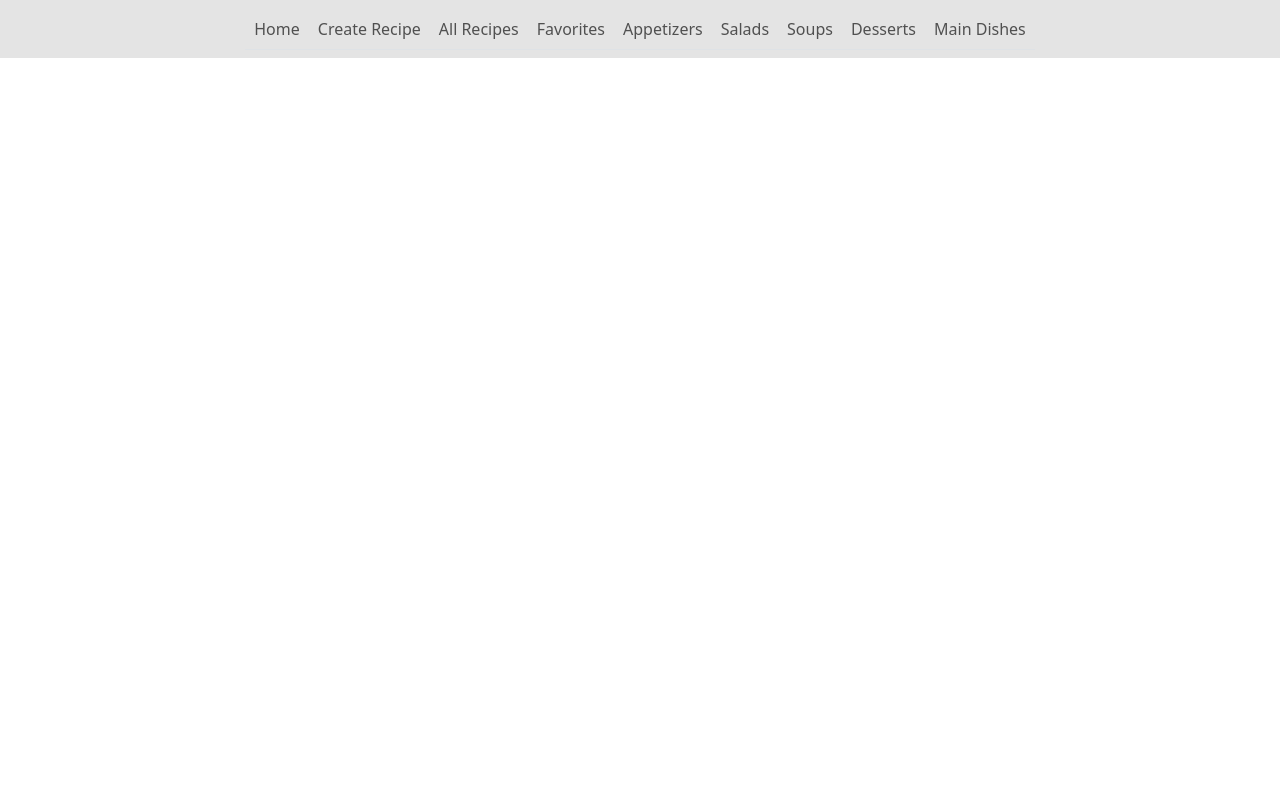
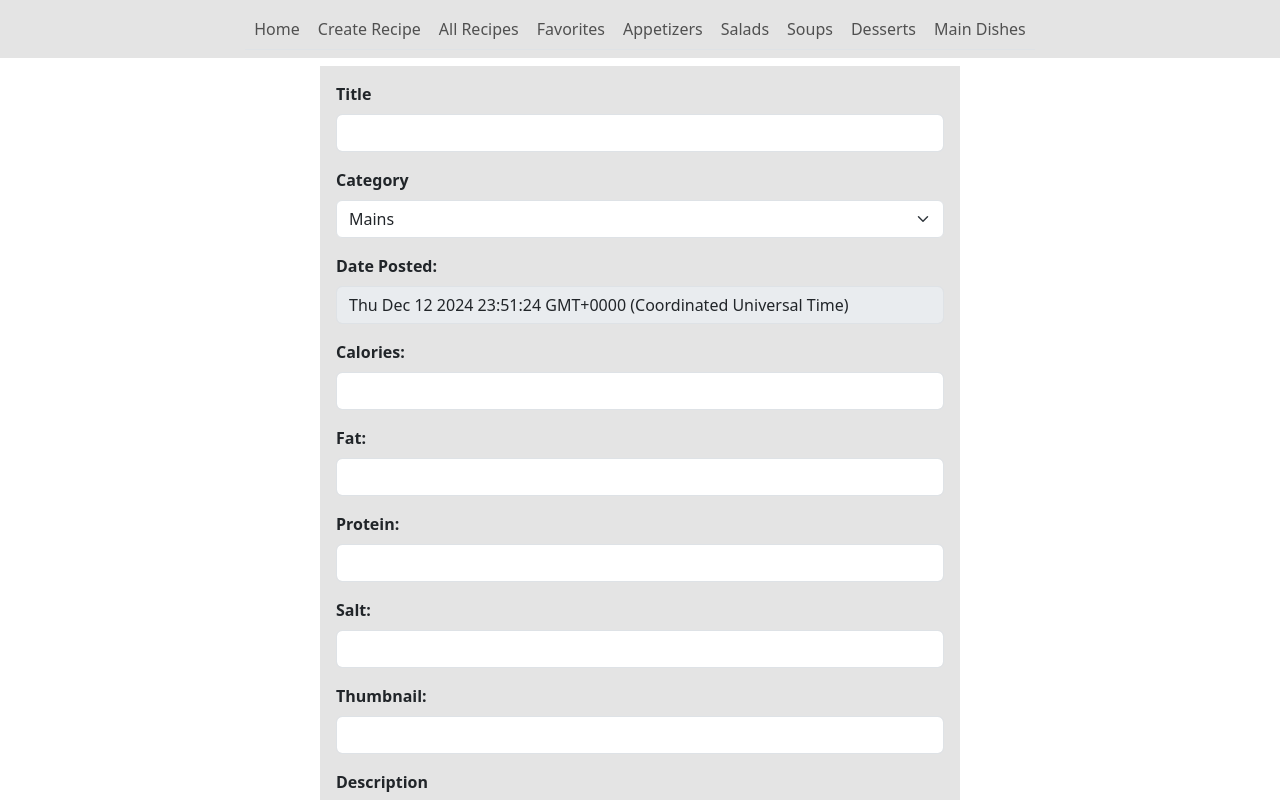
Before and after one commit to KarolisBz/RateMyRecipe, a React (Create React App) app: page /EditRecipe/1 in a window 1280 px wide. Shown: the top 800 px of the page. Built offline with nearby package versions, Linux system fonts and the light colour scheme; no server answers.

Commit message:
Finished Edit recipie

```diff
--- a/src/App.js
+++ b/src/App.js
@@ -6,17 +6,19 @@ import Home from './client/components/Home';
 import Recipes from './client/components/Recipes';
 import RecipeDetails from './client/components/RecipeDetails';
 import CreateRecipe from './client/components/CreateRecipe';
+import EditRecipe from './client/components/EditRecipe';
 
 function App() {
   return (
     <Router>
       {/* External NavBar componenet*/}
-      <NavBar/>
+      <NavBar />
       <Routes>
         {/* Routes set to components which contain the JS XML content*/}
         <Route path="/" element={<Navigate to="/home" replace />} />
         <Route path="/home" element={<Home />} />
         <Route path="/CreateRecipe" element={<CreateRecipe />} />
+        <Route path="/EditRecipe/:id" element={<EditRecipe />} />
         <Route path="/Recipes/:category" element={<Recipes />} />
         <Route path="/RecipeDetails/:id" element={<RecipeDetails />} />
       </Routes>
--- /dev/null
+++ b/src/client/components/EditRecipe.js
@@ -0,0 +1,162 @@
+// class fields
+import React, { useEffect } from 'react';
+import { useState } from 'react';
+import axios from 'axios';
+import { useNavigate } from "react-router-dom";
+import { Form, Button } from 'react-bootstrap';
+import { useParams } from 'react-router-dom';
+
+// Read content to be imported
+const EditRecipe = () => {
+    const navigate = useNavigate();
+    const [title, setTitle] = useState("");
+    const [description, setDescription] = useState("");
+    const [thumbnail, setThumbnail] = useState("");
+    const [calories, setCalories] = useState("");
+    const [fat, setFat] = useState("");
+    const [protein, setProtein] = useState("");
+    const [salt, setSalt] = useState("");
+    const [reviews, setReviews] = useState([]);
+    const [category, setCategory] = useState("");
+    const [datePosted, setDatePosted] = useState(new Date());
+    let { id } = useParams();
+
+    useEffect(() => {
+        axios.get('http://localhost:4000/api/recipe/' + id)
+            .then((response) => {
+                setTitle(response.data.title)
+                setDescription(response.data.description)
+                setThumbnail(response.data.thumbnail)
+                setCalories(response.data.calories)
+                setFat(response.data.fat)
+                setProtein(response.data.protein)
+                setSalt(response.data.salt)
+                setReviews(response.data.reviews)
+                setCategory(response.data.category)
+                setDatePosted(response.data.datePosted)
+
+            }) // callback function exectured when fullfilled or an error is thrown
+            .catch((error) => {
+                console.log(error)
+            });
+    }, []);
+
+    // logs form information
+    const handleSubmit = (e) => {
+        e.preventDefault();
+
+        if (category == "1") {
+            alert("Select a valid category!")
+        }
+        else {
+            const recipe = {
+                title: title,
+                description: description,
+                postDate: datePosted,
+                thumbnail: thumbnail,
+                calories: calories,
+                fat: fat,
+                protein: protein,
+                salt: salt,
+                reviews: reviews,
+                category: category
+            };
+
+            // dynamically posts and rendered in the frontend asynchronously
+            axios.put('http://localhost:4000/api/recipe/' + id, recipe)
+                .then((res) => {
+                    console.log(res.data);
+                    navigate('/recipes/' + category)
+                })
+                .catch((err) => console.log(err.data));
+        }
+    };
+
+    return (
+        <div style={{ padding: '2vh', width: '50vw', margin: 'auto', marginTop: '0.5rem' }} className="greyLevel3">
+            <Form onSubmit={handleSubmit}>
+                <Form.Group className="mb-3" controlId="title">
+                    <Form.Label><strong>Title</strong></Form.Label>
+                    <Form.Control type="text"
+                        required
+                        value={title}
+                        onChange={(e) => setTitle(e.target.value)}
+                    />
+                </Form.Group>
+                <Form.Label><strong>Category</strong></Form.Label>
+                <Form.Group className="mb-3" controlId="category">
+                    <Form.Select aria-label="Category:" value={category} onChange={(e) => setCategory(e.target.value)}>
+                        <option value="1" disabled>Choose an option</option> {/*default is main if not choosen */}
+                        <option value="Mains">Mains</option>
+                        <option value="Desserts">Desserts</option>
+                        <option value="Soups">Soups</option>
+                        <option value="Salads">Salads</option>
+                        <option value="Appetizers">Appetizers</option>
+                    </Form.Select>
+                </Form.Group>
+                <Form.Group className="mb-3" controlId="date">
+                    <Form.Label><strong>Date Posted:</strong></Form.Label>
+                    <Form.Control type="text"
+                        required
+                        disabled
+                        readOnly
+                        value={datePosted}
+                    />
+                </Form.Group>
+                <Form.Group className="mb-3" controlId="calories">
+                    <Form.Label><strong>Calories:</strong></Form.Label>
+                    <Form.Control type="text"
+                        required
+                        value={calories}
+                        onChange={(e) => setCalories(e.target.value)}
+                    />
+                </Form.Group>
+                <Form.Group className="mb-3" controlId="fat">
+                    <Form.Label><strong>Fat:</strong></Form.Label>
+                    <Form.Control type="text"
+                        required
+                        value={fat}
+                        onChange={(e) => setFat(e.target.value)}
+                    />
+                </Form.Group>
+                <Form.Group className="mb-3" controlId="protein">
+                    <Form.Label><strong>Protein:</strong></Form.Label>
+                    <Form.Control type="text"
+                        required
+                        value={protein}
+                        onChange={(e) => setProtein(e.target.value)}
+                    />
+                </Form.Group>
+                <Form.Group className="mb-3" controlId="salt">
+                    <Form.Label><strong>Salt:</strong></Form.Label>
+                    <Form.Control type="text"
+                        required
+                        value={salt}
+                        onChange={(e) => setSalt(e.target.value)}
+                    />
+                </Form.Group>
+                <Form.Group className="mb-3" controlId="thumbnail">
+                    <Form.Label><strong>Thumbnail:</strong></Form.Label>
+                    <Form.Control type="text"
+                        required
+                        value={thumbnail}
+                        onChange={(e) => setThumbnail(e.target.value)} />
+                </Form.Group>
+                <Form.Group className="mb-3" controlId="description">
+                    <Form.Label><strong>Description</strong></Form.Label>
+                    <Form.Control as="textarea"
+                        rows={3}
+                        style={{ minHeight: '10vh' }}
+                        required
+                        value={description}
+                        onChange={(e) => setDescription(e.target.value)}
+                    />
+                </Form.Group>
+                <Button type="submit" variant="outline-success" style={{ width: '100%' }}>Submit form</Button>
+            </Form>
+        </div >
+    );
+}
+
+// exporting module to be used in app.js
+export default EditRecipe;
--- a/src/client/components/RecipeDetails.js
+++ b/src/client/components/RecipeDetails.js
@@ -84,7 +84,7 @@ const RecipeDetails = () => {
                     <ListGroup.Item><h4 className="title-inline">Salt: </h4><h6 className="title-inline">{recipe.salt}</h6></ListGroup.Item>
                 </ListGroup>
                 <Card.Body>
-                    <Button variant="outline-success" style={{ width: '100%' }}>
+                    <Button onClick={() => {navigate('/EditRecipe/'+id)}} variant="outline-success" style={{ width: '100%' }}>
                         <strong>Edit Recipie</strong>
                     </Button>
                     <Button onClick={handleDelete} variant="outline-danger" style={{ width: '100%' }}>
--- a/src/client/components/Recipes.js
+++ b/src/client/components/Recipes.js
@@ -8,7 +8,6 @@ import Button from 'react-bootstrap/Button';
 import Row from 'react-bootstrap/Row';
 import Col from 'react-bootstrap/Col';
 import { Search } from "react-bootstrap-icons";
-
 // Read content to be imported
 const AllRecipes = () => {
     const [recipes, setRecipes] = useState([]);
--- a/src/server/server.js
+++ b/src/server/server.js
@@ -65,7 +65,7 @@ app.get('/api/recipes/:category', async (req, res) => {
 
 // route fetches a specific recipe by its ID
 app.get('/api/recipe/:id', async (req, res) => {
-    const recipe = await recipeModel.findById(req.params.id).lean();
+    const recipe = await recipeModel.findById(req.params.id);
     console.log(recipe)
     res.status(200).json(recipe)
 });
```
